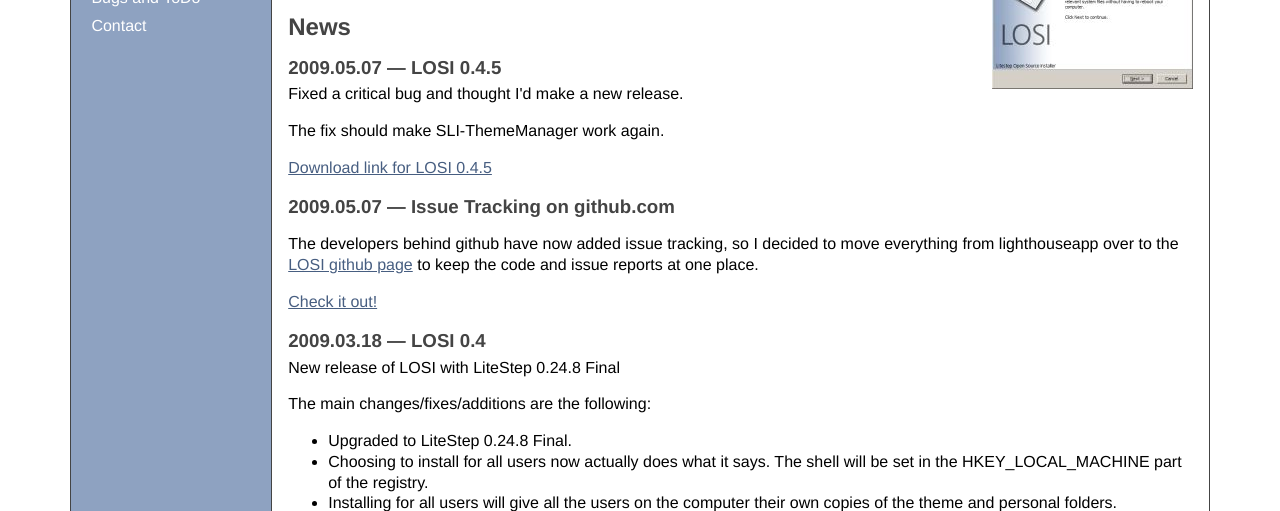
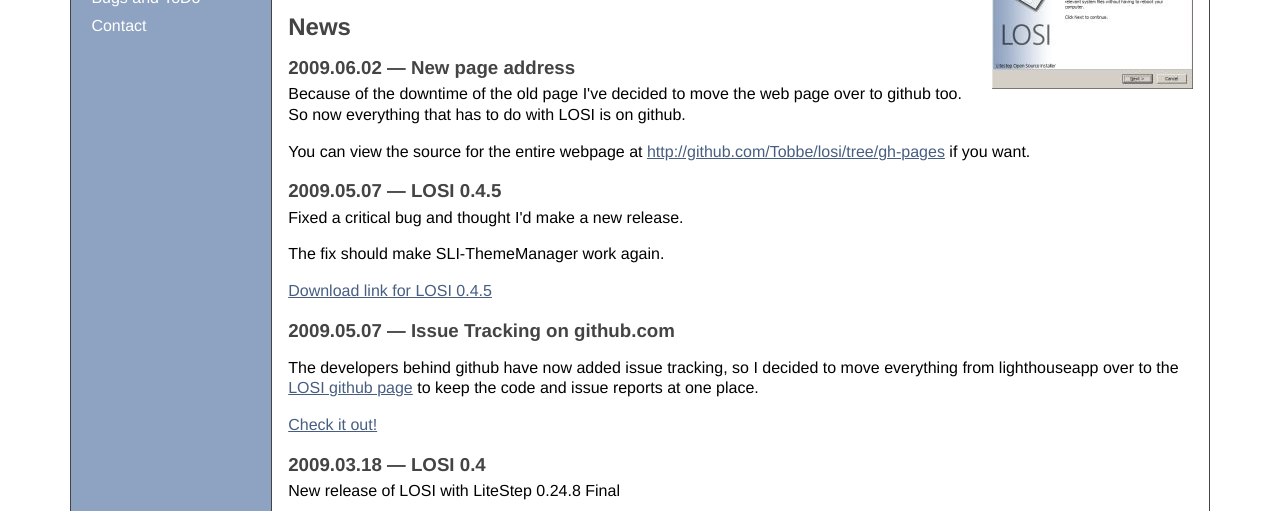
Before and after one commit to Tobbe/losi, a plain HTML site: page index.html in a window 1280 px wide. Shown: the part 281-792 px from the top of the page. Drawn offline with Linux system fonts and the light colour scheme.

Commit message:
News post about the new web page.

```diff
--- a/index.html
+++ b/index.html
@@ -50,6 +50,14 @@
 				<a href="http://github.com/Tobbe/losi/tree/master">http://github.com/Tobbe/losi/</a></p>
 
 			<h2>News</h2>
+
+			<h3>2009.06.02 &mdash; New page address</h3>
+			<p class="news">Because of the downtime of the old page I've
+				decided to move the web page over to github too. So now
+				everything that has to do with LOSI is on github.</p>
+				<p>You can view the source for the entire webpage at
+				<a href="http://github.com/Tobbe/losi/tree/gh-pages">
+			http://github.com/Tobbe/losi/tree/gh-pages</a> if you want.</p>
 
 			<h3>2009.05.07 &mdash; LOSI 0.4.5</h3>
 			<p class="news">Fixed a critical bug and thought I'd make a new release.</p>
```
